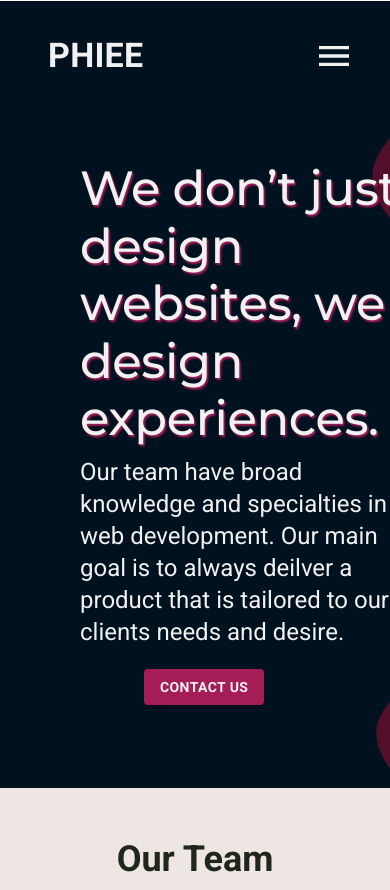
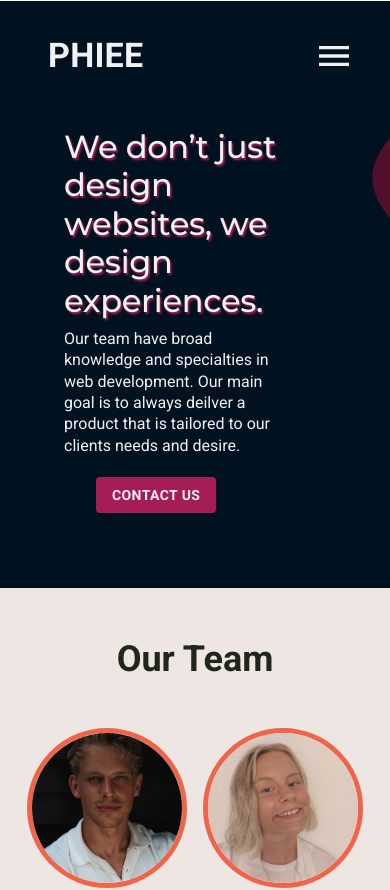
Before and after one commit to Prisberg/nr1team, a React (Create React App) app: page / in a window 390 px wide. Shown: the top 890 px of the page. Built offline with nearby package versions, Linux system fonts and the light colour scheme.

Commit message:
styling responsive

```diff
--- a/src/components/pages/main/Greeting.jsx
+++ b/src/components/pages/main/Greeting.jsx
@@ -1,4 +1,5 @@
 import { Box, Container, Button, Typography } from "@mui/material";
+import { flexbox } from "@mui/system";
 import React from "react";
 import greetingimg from "../../../assets/images/greeting-background.svg";
 
@@ -9,6 +10,12 @@ const slogan = {
   fontFamily: "Montserrat",
   "@media (max-width: 880px)": {
     fontSize: "3rem",
+  },
+  "@media (max-width: 450px)": {
+    fontSize: "2rem",
+  },
+  "@media (max-width: 360px)": {
+    fontSize: "1.5rem",
   },
 };
 
@@ -29,6 +36,17 @@ const secondslogan = {
     width: "20rem",
     fontSize: "1.5rem",
   },
+  "@media (max-width: 450px)": {
+    fontSize: "1rem",
+    width: "15rem",
+  },
+  "@media (max-width: 390px)": {
+    width: "13rem",
+  },
+  "@media (max-width: 360px)": {
+    width: "13rem",
+    fontSize: "0.8rem",
+  },
 };
 
 const button = {
@@ -40,6 +58,13 @@ const button = {
   "&:hover": {
     backgroundColor: "#681136",
   },
+  "@media (max-width: 450px)": {
+    ml: "2rem",
+  },
+  "@media (max-width: 360px)": {
+    fontSize: "0.7rem",
+    ml: "1rem",
+  },
 };
 
 function Greeting() {
@@ -49,7 +74,17 @@ function Greeting() {
         zIndex: "10",
       }}
     >
-      <Box sx={{ height: "700px" }}>
+      <Box
+        sx={{
+          height: "700px",
+          "@media (max-width: 450px)": {
+            height: "500px",
+          },
+          "@media (max-width: 360px)": {
+            height: "400px",
+          },
+        }}
+      >
         <img
           src={greetingimg}
           alt="greeting"
@@ -60,6 +95,12 @@ function Greeting() {
             position: "absolute",
             top: "1px",
             zIndex: "-1",
+            "@media (max-width: 450px)": {
+              height: "500px",
+            },
+            "@media (max-width: 360px)": {
+              height: "400px",
+            },
           }}
         />
         <Box
@@ -86,6 +127,17 @@ function Greeting() {
             "@media (max-width: 580px)": {
               width: "20rem",
               top: "10rem",
+              left: "4rem",
+            },
+            "@media (max-width: 390px)": {
+              width: "16rem",
+              top: "8rem",
+              left: "4rem",
+            },
+            "@media (max-width: 360px)": {
+              width: "20rem",
+              left: "2rem",
+              top: "10rem",
             },
           }}
         >
```
